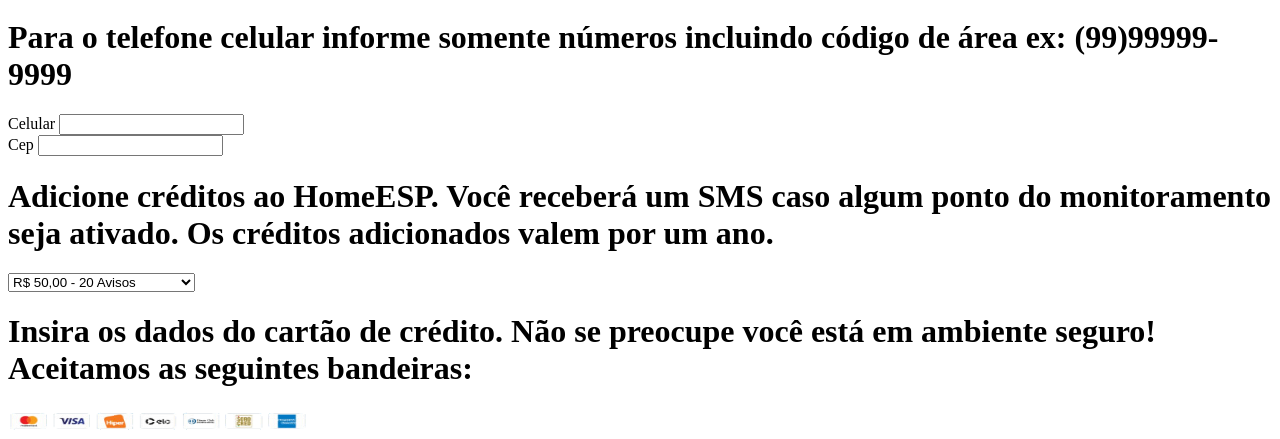
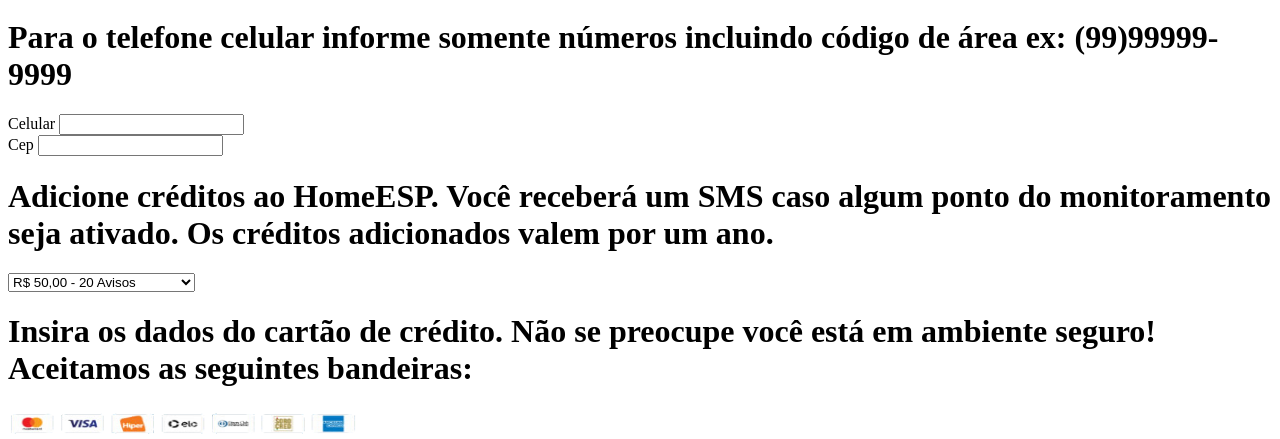
Before and after one commit to arnaldoantunes/seg, a website: page www/dados.html in a window 1280 px wide. Shown: the part 289-728 px from the top of the page. Drawn offline with Linux system fonts and the light colour scheme.

Commit message:
dddddddddd

```diff
--- a/www/dados.html
+++ b/www/dados.html
@@ -55,7 +55,7 @@
 
 					<div class="item">
 						<h1>Insira os dados do cartão de crédito. Não se preocupe você está em ambiente seguro!  Aceitamos as seguintes bandeiras:</h1>
-						<img src="bandeiras.png" height="50" width="300">
+						<img src="bandeiras.png" height="60" width="350">
 					</div>
 
 
```
